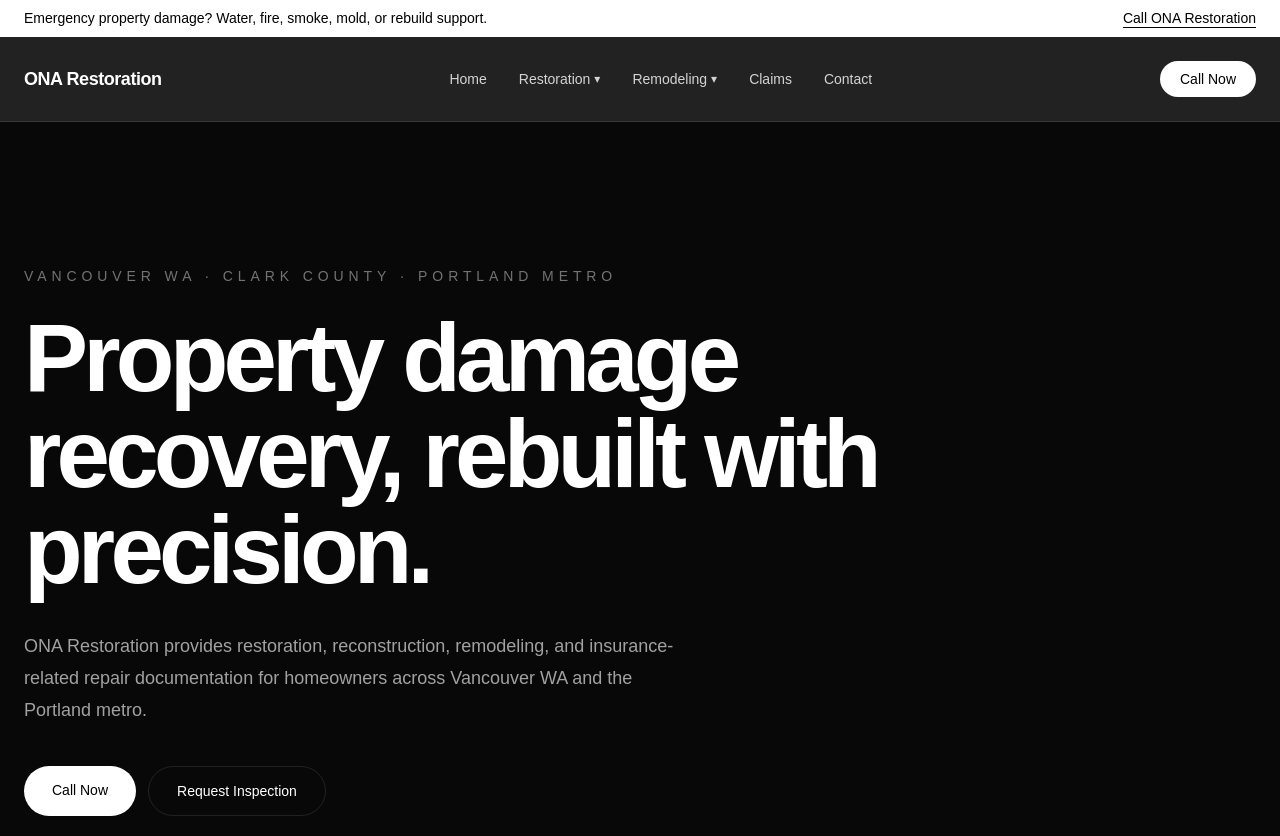
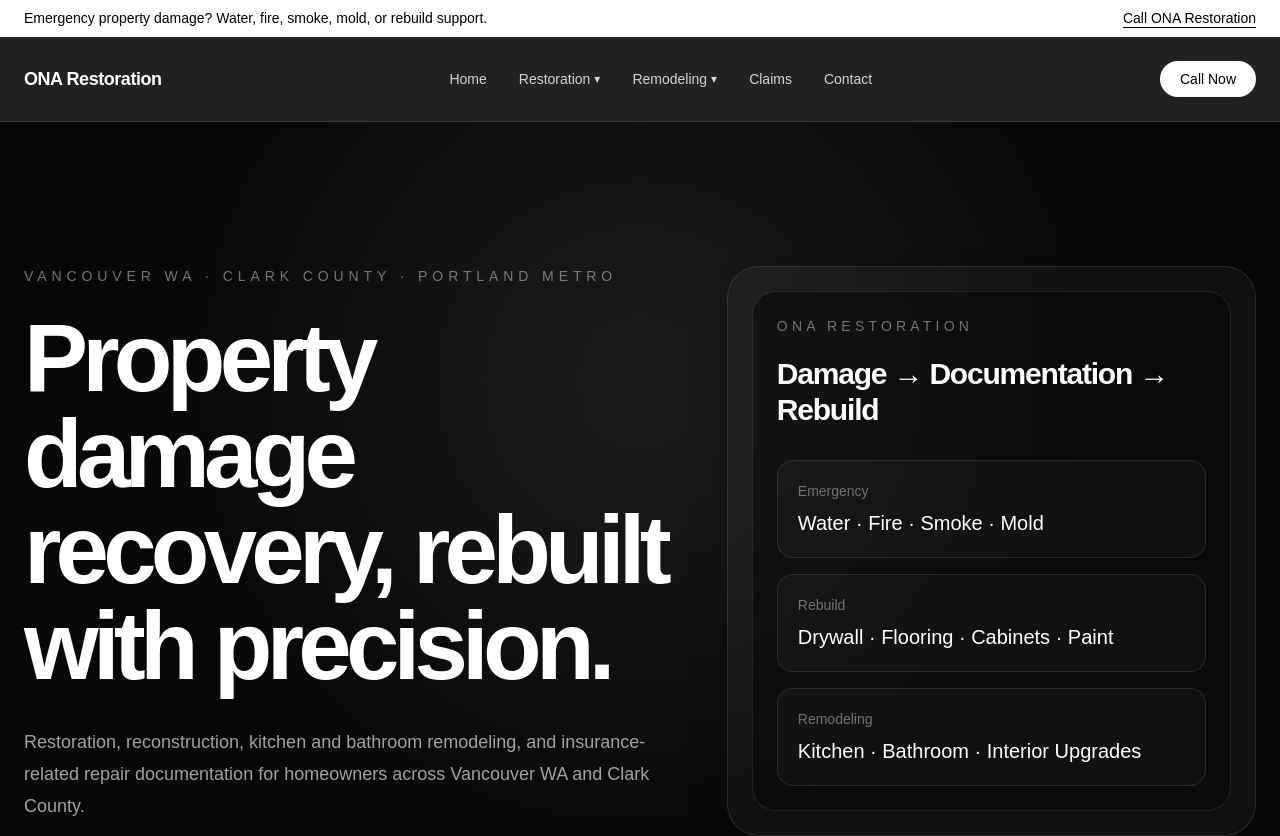
Before and after one commit to dmitzin-web/ona-restore, a Next.js app: page / in a window 1280 px wide. Shown: the top 836 px of the page. Built offline with nearby package versions, Linux system fonts and the light colour scheme.

Commit message:
Upgrade homepage hero design

```diff
--- a/app/page.tsx
+++ b/app/page.tsx
@@ -45,20 +45,23 @@
   return (
     <main className="min-h-screen bg-[#080808] text-white">
       <ReviewSchema />
-      <section className="mx-auto max-w-7xl px-6 pb-24 pt-28 md:pb-32 md:pt-36">
-        <div className="max-w-5xl">
+      <section className="relative overflow-hidden">
+        <div className="pointer-events-none absolute left-1/2 top-0 h-[520px] w-[520px] -translate-x-1/2 rounded-full bg-white/10 blur-[140px]" />
+
+        <div className="mx-auto grid max-w-7xl gap-14 px-6 pb-24 pt-28 md:grid-cols-[1.1fr_0.9fr] md:pb-32 md:pt-36">
+          <div>
             <p className="mb-6 text-sm uppercase tracking-[0.35em] text-neutral-500">
               Vancouver WA · Clark County · Portland Metro
             </p>
 
-          <h1 className="text-5xl font-semibold tracking-[-0.05em] text-white md:text-8xl">
+            <h1 className="text-5xl font-semibold tracking-[-0.06em] text-white md:text-8xl">
               Property damage recovery, rebuilt with precision.
             </h1>
 
             <p className="mt-8 max-w-2xl text-lg leading-8 text-neutral-400">
-            ONA Restoration provides restoration, reconstruction, remodeling, and
-            insurance-related repair documentation for homeowners across
-            Vancouver WA and the Portland metro.
+              Restoration, reconstruction, kitchen and bathroom remodeling,
+              and insurance-related repair documentation for homeowners across
+              Vancouver WA and Clark County.
             </p>
 
             <div className="mt-10 flex flex-col gap-3 sm:flex-row">
@@ -78,7 +81,39 @@
             </div>
           </div>
 
-        <div className="mt-24 grid gap-4 md:grid-cols-3">
+          <div className="relative">
+            <div className="rounded-[2rem] border border-white/10 bg-white/[0.04] p-6 shadow-2xl">
+              <div className="rounded-[1.5rem] border border-white/10 bg-black/40 p-6">
+                <p className="text-sm uppercase tracking-[0.3em] text-neutral-500">
+                  ONA Restoration
+                </p>
+
+                <h2 className="mt-5 text-3xl font-semibold tracking-[-0.04em]">
+                  Damage → Documentation → Rebuild
+                </h2>
+
+                <div className="mt-8 space-y-4">
+                  <div className="rounded-2xl border border-white/10 bg-white/[0.03] p-5">
+                    <p className="text-sm text-neutral-500">Emergency</p>
+                    <p className="mt-2 text-xl font-medium">Water · Fire · Smoke · Mold</p>
+                  </div>
+
+                  <div className="rounded-2xl border border-white/10 bg-white/[0.03] p-5">
+                    <p className="text-sm text-neutral-500">Rebuild</p>
+                    <p className="mt-2 text-xl font-medium">Drywall · Flooring · Cabinets · Paint</p>
+                  </div>
+
+                  <div className="rounded-2xl border border-white/10 bg-white/[0.03] p-5">
+                    <p className="text-sm text-neutral-500">Remodeling</p>
+                    <p className="mt-2 text-xl font-medium">Kitchen · Bathroom · Interior Upgrades</p>
+                  </div>
+                </div>
+              </div>
+            </div>
+          </div>
+
+          <div className="md:col-span-2">
+            <div className="grid gap-4 md:grid-cols-3">
               <div className="rounded-3xl border border-white/10 bg-white/[0.03] p-6">
                 <p className="text-sm text-neutral-500">Focus</p>
                 <h2 className="mt-3 text-2xl font-medium">
@@ -96,8 +131,10 @@
               <div className="rounded-3xl border border-white/10 bg-white/[0.03] p-6">
                 <p className="text-sm text-neutral-500">Scope</p>
                 <h2 className="mt-3 text-2xl font-medium">
-              Mitigation to rebuild
+                  Restoration to remodeling
                 </h2>
+              </div>
+            </div>
           </div>
         </div>
       </section>
```
Lines whose indentation alone changed are shown as unchanged.
